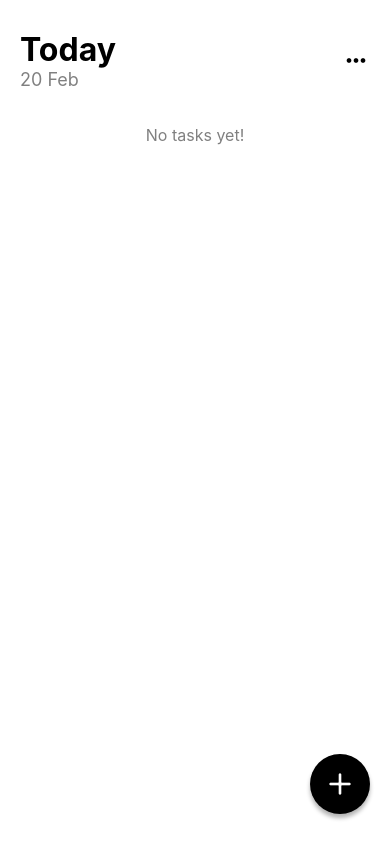
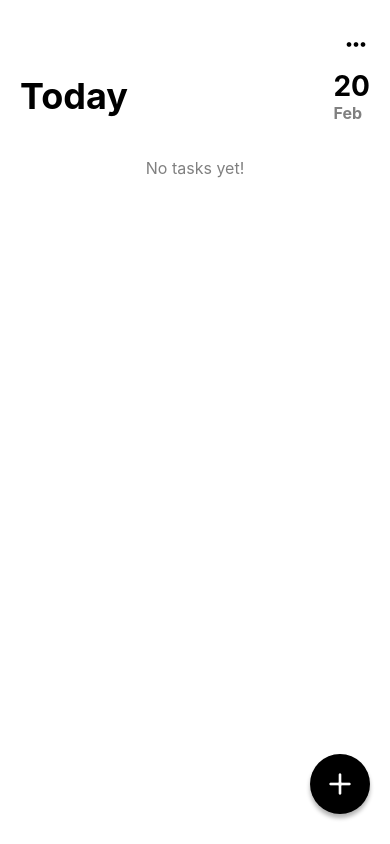
Before and after one commit to abue-ammar/todolist, a React Native app: screen /Todo in a window 390 px wide. Built offline with nearby package versions, Linux system fonts and the light colour scheme.

Commit message:
design fixed

```diff
--- a/screens/TodoScreen.js
+++ b/screens/TodoScreen.js
@@ -81,39 +81,19 @@ const TodoScreen = () => {
     const date = new Date();
     const day = date.getDate();
     const month = date.toLocaleString("default", { month: "short" });
-    return `${day} ${month}`;
+    // return `${day} ${month}`;
+    return (
+      <View style={styles.dateContainer}>
+        <Text style={styles.dateText}>{day}</Text>
+        <Text style={styles.monthText}>{month}</Text>
+      </View>
+    );
   };
 
   return (
-    // <SafeAreaView style={styles.safeArea}>
-    //   <View style={styles.container}>
-    //     <Text style={styles.header}>Today</Text>
-    //     <Text style={styles.date}>31 Oct</Text>
-
-    //     <FlatList
-    //       data={todos}
-    //       renderItem={renderItem}
-    //       keyExtractor={(item) => item.id}
-    //       ListEmptyComponent={
-    //         <Text style={styles.emptyText}>No todos yet!</Text>
-    //       }
-    //     />
-
-    //     <TouchableOpacity
-    //       style={styles.addButton}
-    //       onPress={() => navigation.navigate("AddTodo", { addTodo })}
-    //     >
-    //       <Text style={styles.addButtonText}>+</Text>
-    //     </TouchableOpacity>
-    //   </View>
-    // </SafeAreaView>
     <SafeAreaView style={styles.safeArea}>
       <View style={styles.container}>
-        <View style={styles.headerContainer}>
-          <View>
-            <Text style={styles.header}>Today</Text>
-            <Text style={styles.date}>{getCurrentDate()}</Text>
-          </View>
+        <View style={styles.settingsIcon}>
           <TouchableOpacity onPress={() => navigation.navigate("Settings")}>
             <MaterialCommunityIcons
               name="dots-horizontal"
@@ -121,6 +101,10 @@ const TodoScreen = () => {
               color="black"
             />
           </TouchableOpacity>
+        </View>
+        <View style={styles.headerContainer}>
+          <Text style={styles.header}>Today</Text>
+          {getCurrentDate()}
         </View>
         <FlatList
           data={todos}
@@ -142,6 +126,25 @@ const TodoScreen = () => {
 };
 
 const styles = StyleSheet.create({
+  dateText: {
+    fontSize: 28,
+    fontWeight: "bold",
+  },
+  monthText: {
+    color: "gray",
+    fontSize: 16,
+    fontWeight: "bold",
+  },
+  dateContainer: {
+    flexDirection: "column",
+    justifyContent: "center",
+    alignContent: "center",
+  },
+  settingsIcon: {
+    flexDirection: "row",
+    justifyContent: "flex-end",
+    marginBottom: 10,
+  },
   safeArea: {
     flex: 1,
     backgroundColor: "white",
@@ -159,13 +162,10 @@ const styles = StyleSheet.create({
     marginBottom: 15, // More spacing
   },
   header: {
-    fontSize: 32,
-    fontWeight: "bold",
+    fontSize: 36,
+    fontWeight: "700",
   },
-  date: {
-    fontSize: 18,
-    color: "gray",
-  },
+
   todoItem: {
     flexDirection: "row",
     paddingVertical: 15,
```
